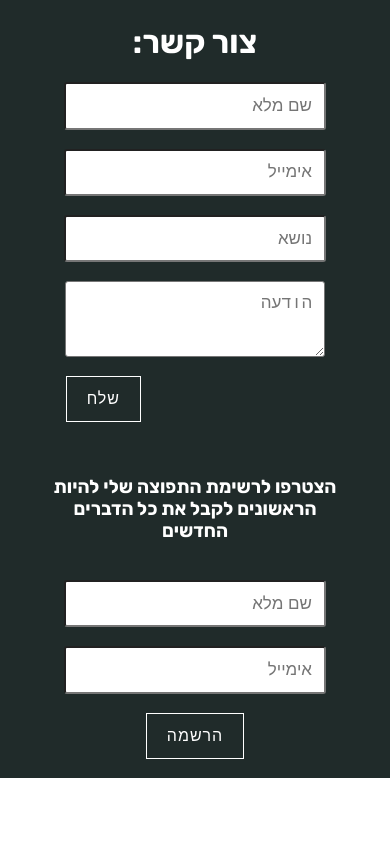
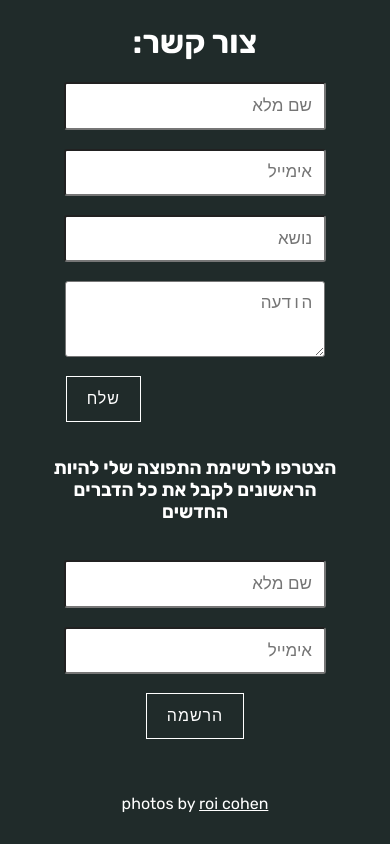
Before and after one commit to shenhars/netaSite, a React (Create React App) app: page / in a window 390 px wide. Shown: the part 2800-3644 px from the top of the page. Before the commit the page ends 3578 px from the top, so only its background shows below. Built offline with nearby package versions, Linux system fonts and the light colour scheme.

Commit message:
photo credit added

```diff
--- a/src/SocialSection/SocialSec.css
+++ b/src/SocialSection/SocialSec.css
@@ -63,6 +63,16 @@ button:hover {
     background-color: rgb(67, 111, 96);
 }
 
+.credit {
+    width: 100%;
+    text-align: center;
+    padding-bottom: 2%;
+}
+
+.creditLink {
+    color: white;
+}
+
 @media screen and (max-width: 700px) {
     .formsSec {
         flex-direction: column;
@@ -76,4 +86,8 @@ button:hover {
     .iconsDiv {
         gap: 3%;
     }
+
+    .credit {
+        padding-bottom: 8%;
+    }
 }
--- a/src/SocialSection/SocialSec.js
+++ b/src/SocialSection/SocialSec.js
@@ -33,6 +33,7 @@ const SocialSec = () => {
                 <ContactForm />
                 <SpreadForm />
             </div>
+            <p className='credit'>photos by <a className='creditLink' target='_blank' href='https://www.instagram.com/roi.c.photography/'>roi cohen</a></p>
         </div>
     )
 };
--- a/src/SocialSection/SpreadForm/spreadForm.css
+++ b/src/SocialSection/SpreadForm/spreadForm.css
@@ -27,6 +27,7 @@
 @media screen and (max-width: 700px) {
     .spreadSec {
         width: 100%;
+        padding-bottom: 5%;
     }
 
     .spreadInputs {
--- a/src/SocialSection/contactForm/contactForm.css
+++ b/src/SocialSection/contactForm/contactForm.css
@@ -30,7 +30,7 @@
 }
 
 .submissionContactButton {
-    margin-bottom: 7%;
+    margin-bottom: 2%;
     margin-right: 23%;
 }
 
```
